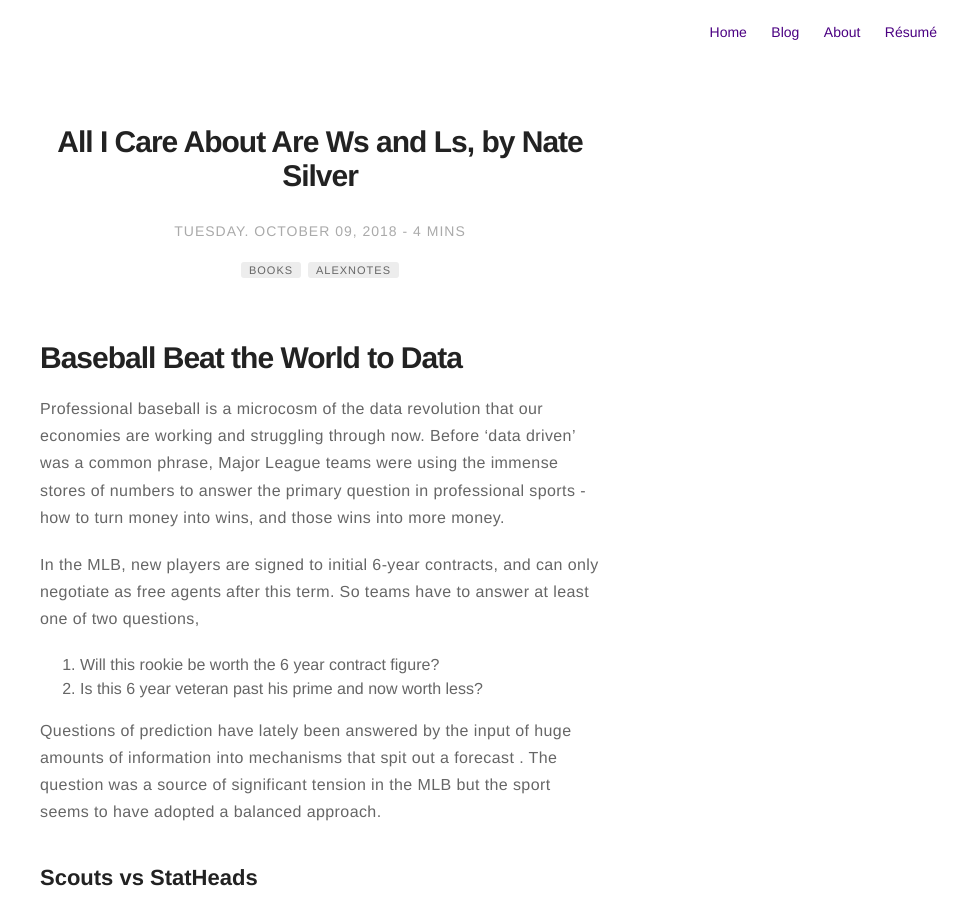
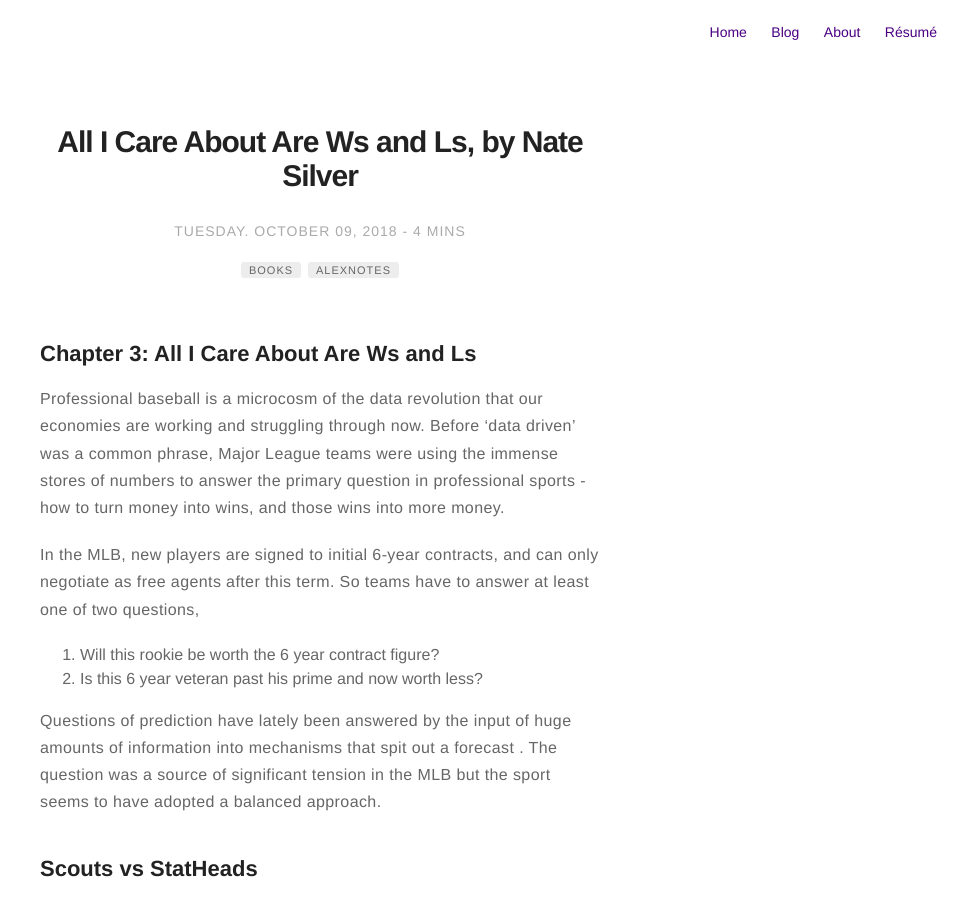
Before and after one commit to alexkhantreras/alexkhantreras.github.io, a Jekyll site: the page built from _posts/2018-10-09-scouts-vs-stats.markdown, in a window 1280 px wide and 900 px high. Shown: the whole window, without its empty margins (320-1280 px from the left). Built offline with Jekyll 4.4.1, drawn with Linux system fonts in a browser that asks for light colours; comment, search, counter and statistics services are not loaded.

Commit message:
Ch 3 S&N

```diff
--- a/_posts/2018-10-09-scouts-vs-stats.markdown
+++ b/_posts/2018-10-09-scouts-vs-stats.markdown
@@ -13,7 +13,7 @@
 # jemoji: '<img class="emoji" title=":ramen:" alt=":ramen:" src="https://assets.github.com/images/icons/emoji/unicode/1f35c.png" height="20" width="20" align="absmiddle">'
 ---
 
-# Baseball Beat the World to Data
+## Chapter 3: All I Care About Are Ws and Ls
 
 Professional baseball is a microcosm of the data revolution that our economies are working and struggling through now. Before ‘data driven’ was a common phrase, Major League teams were using the immense stores of numbers to answer the primary question in professional sports - how to turn money into wins, and those wins into more money.
 
```
